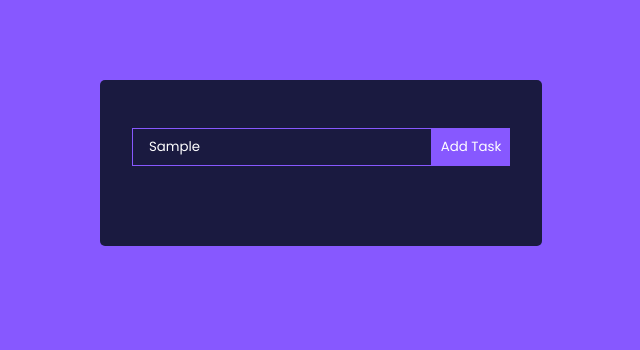
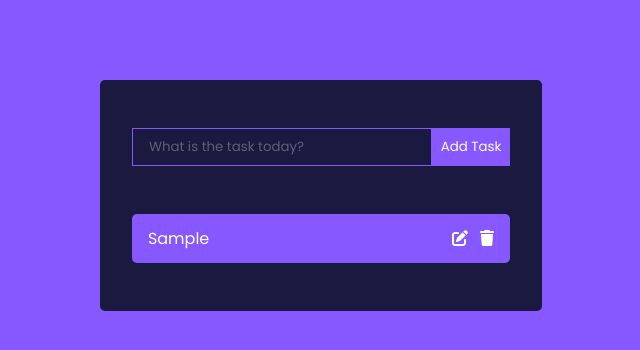
Before and after one commit to CeeGitau/to-do-list-react, a React (Create React App) app: page / in a window 1280 px wide. Both pictures are taken after typing "Sample" into the empty fields and a click on the button "Add Task". Shown: the top 350 px of the page, without its empty margins (319-959 px from the left). Built offline with nearby package versions, Linux system fonts and the light colour scheme.

Commit message:
Can add tasks and render them on UI

```diff
--- a/src/components/Todo.js
+++ b/src/components/Todo.js
@@ -1,7 +1,16 @@
 import React from "react";
+import { FontAwesomeIcon } from '@fortawesome/react-fontawesome'
+import { faPenToSquare } from '@fortawesome/free-solid-svg-icons'
+import { faTrash } from '@fortawesome/free-solid-svg-icons'
 
-export const Todo = () => {
+export const Todo = ({task}) => {
     return (
-        <div>Todo</div>
+        <div className="Todo">
+            <p>{task.task}</p>
+            <div>
+                <FontAwesomeIcon icon={faPenToSquare} />
+                <FontAwesomeIcon icon={faTrash} />
+            </div>
+        </div>
     )
 }
--- a/src/components/TodoForm.js
+++ b/src/components/TodoForm.js
@@ -6,12 +6,13 @@
     const handleSubmit = e => {
         e.preventDefault();
 
-        addTodo(value)
+        addTodo(value);
+        setValue("") //clears the input after submission
     }
 
     return (
         <form className="TodoForm" onSubmit={handleSubmit}>
-            <input type="text" className="todo-input" placeholder="What is the task today?" onChange={(e) => setValue(e.target.value)} />
+            <input type="text" className="todo-input" value={value} placeholder="What is the task today?" onChange={(e) => setValue(e.target.value)} />
             <button type="submit" className="todo-btn">Add Task</button>
         </form>
     )
--- a/src/components/TodoWrapper.js
+++ b/src/components/TodoWrapper.js
@@ -1,6 +1,7 @@
 import React, {useState} from "react";
 import { TodoForm } from "./TodoForm";
 import { v4 as uuidv4 } from 'uuid';
+import { Todo } from "./Todo";
 uuidv4();
 
 export const TodoWrapper = () => {
@@ -14,6 +15,9 @@
     return (
         <div className="TodoWrapper">
             <TodoForm addTodo={addTodo} />
+            {todos.map((todo, index) => (
+                <Todo task={todo} key={index} />
+            ))}
         </div>
     )
 }
```
